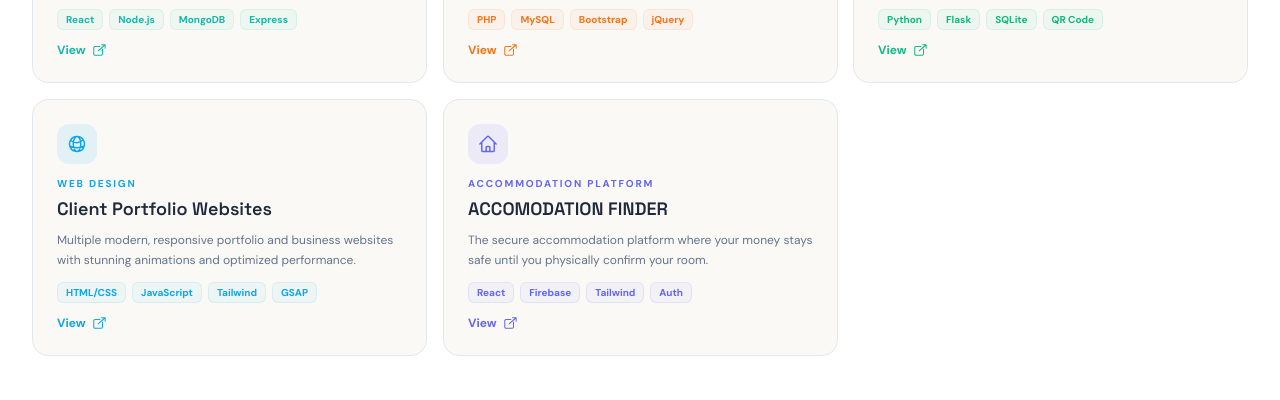
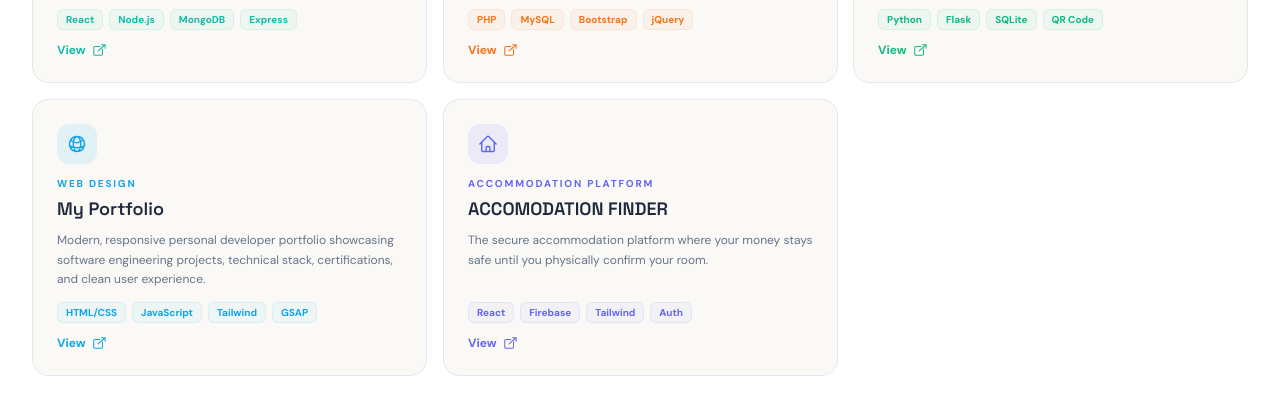
Before and after one commit to dztrb/portfolio, a plain HTML site: page projects.html in a window 1280 px wide. Shown: the part 1110-1510 px from the top of the page. Drawn offline with nearby package versions, Linux system fonts and the light colour scheme.

Commit message:
Update card to My Portfolio with macleancode.online link

```diff
--- a/projects.html
+++ b/projects.html
@@ -442,15 +442,15 @@ header { position: -webkit-sticky !important; position: sticky !important; top:
               <svg class="w-5 h-5" xmlns="http://www.w3.org/2000/svg" fill="none" viewBox="0 0 24 24" stroke-width="1.75" stroke="currentColor"><path stroke-linecap="round" stroke-linejoin="round" d="M12 21a9.004 9.004 0 008.716-6.747M12 21a9.004 9.004 0 01-8.716-6.747M12 21c2.485 0 4.5-4.03 4.5-9S14.485 3 12 3m0 18c-2.485 0-4.5-4.03-4.5-9S9.515 3 12 3m0 0a8.997 8.997 0 017.843 4.582M12 3a8.997 8.997 0 00-7.843 4.582m14.686 0A11.953 11.953 0 0112 10.5c-2.998 0-5.74-1.1-7.843-2.918m15.686 0A8.959 8.959 0 0121 12c0 .778-.099 1.533-.284 2.253m0 0A17.919 17.919 0 0112 16.5c-3.162 0-6.133-.815-8.716-2.247m0 0A9.015 9.015 0 013 12c0-1.605.42-3.113 1.157-4.418"/></svg>
             </span>
             <p class="mt-3 text-[10px] font-extrabold text-sky-500 uppercase tracking-[0.18em]">Web Design</p>
-            <h3 class="card-title mt-1 text-lg font-heading font-semibold">Client Portfolio Websites</h3>
-            <p class="card-desc mt-2 text-xs text-body leading-relaxed flex-grow">Multiple modern, responsive portfolio and business websites with stunning animations and optimized performance.</p>
+            <h3 class="card-title mt-1 text-lg font-heading font-semibold">My Portfolio</h3>
+            <p class="card-desc mt-2 text-xs text-body leading-relaxed flex-grow">Modern, responsive personal developer portfolio showcasing software engineering projects, technical stack, certifications, and clean user experience.</p>
             <div class="flex flex-wrap gap-1.5 mt-3">
               <span class="tech-pill px-2 py-0.5 rounded-md bg-sky-500/5 text-[10px] font-bold text-sky-500 border border-sky-500/10">HTML/CSS</span>
               <span class="tech-pill px-2 py-0.5 rounded-md bg-sky-500/5 text-[10px] font-bold text-sky-500 border border-sky-500/10">JavaScript</span>
               <span class="tech-pill px-2 py-0.5 rounded-md bg-sky-500/5 text-[10px] font-bold text-sky-500 border border-sky-500/10">Tailwind</span>
               <span class="tech-pill px-2 py-0.5 rounded-md bg-sky-500/5 text-[10px] font-bold text-sky-500 border border-sky-500/10">GSAP</span>
             </div>
-            <a href="#" class="mt-3 inline-flex items-center gap-1.5 text-xs font-extrabold text-sky-500 hover:gap-2 transition-all">View <svg class="w-3.5 h-3.5" xmlns="http://www.w3.org/2000/svg" fill="none" viewBox="0 0 24 24" stroke-width="1.75" stroke="currentColor"><path stroke-linecap="round" stroke-linejoin="round" d="M13.5 6H5.25A2.25 2.25 0 003 8.25v10.5A2.25 2.25 0 005.25 21h10.5A2.25 2.25 0 0018 18.75V10.5M16.5 3h6m0 0v6m0-6L10.5 13.5"/></svg></a>
+            <a href="https://www.macleancode.online" target="_blank" rel="noopener noreferrer" class="mt-3 inline-flex items-center gap-1.5 text-xs font-extrabold text-sky-500 hover:gap-2 transition-all">View <svg class="w-3.5 h-3.5" xmlns="http://www.w3.org/2000/svg" fill="none" viewBox="0 0 24 24" stroke-width="1.75" stroke="currentColor"><path stroke-linecap="round" stroke-linejoin="round" d="M13.5 6H5.25A2.25 2.25 0 003 8.25v10.5A2.25 2.25 0 005.25 21h10.5A2.25 2.25 0 0018 18.75V10.5M16.5 3h6m0 0v6m0-6L10.5 13.5"/></svg></a>
           </article>
 
           <!-- Card 6: ACCOMODATION FINDER -->
```
